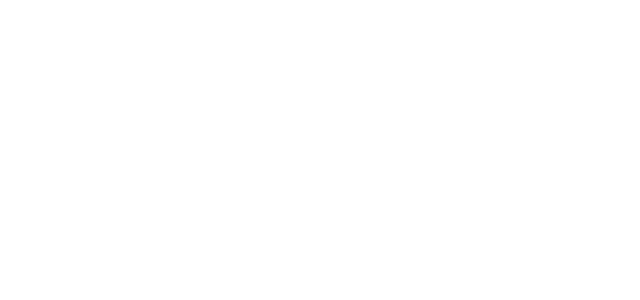
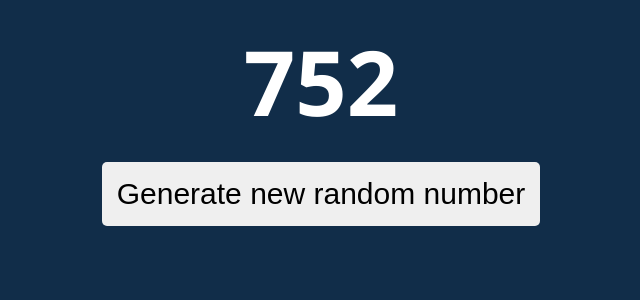
Before and after one commit to KateFront/practice-react, a React (Create React App) app: page / in a window 1280 px wide. Shown: the top 300 px of the page, without its empty margins (319-959 px from the left). Built offline with nearby package versions, Linux system fonts and the light colour scheme.

Commit message:
add state and props in the component

```diff
--- a/src/App.css
+++ b/src/App.css
@@ -1,3 +1,15 @@
 .App {
-  text-align: center;
+    text-align: center;
 }
+h1{
+    font-size: 90px;
+    margin-top: 20px;
+}
+button {
+    padding: 15px;
+    font-size: 30px;
+    border-radius: 5px;
+    margin: 20px;
+    border: 0;
+    cursor: pointer;
+}
--- a/src/App.js
+++ b/src/App.js
@@ -1,10 +1,12 @@
 import './App.css';
+import RandomNumber from "./components/RandomNumber";
 
 function App() {
-  return (
-    <div className="App">
-    </div>
-  );
+    return (
+        <div className="App">
+            <RandomNumber maxNum={1000}/>
+        </div>
+    );
 }
 
 export default App;
--- /dev/null
+++ b/src/components/RandomNumber.js
@@ -0,0 +1,19 @@
+import React, {useState} from 'react';
+import generateRandomNum from "../utils/generateRandomNum";
+
+
+const RandomNumber = ({maxNum}) => {
+
+    const [randomNum, setRandomNum] = useState(generateRandomNum(maxNum));
+    const changeRandomNum = () => {
+        setRandomNum(generateRandomNum(maxNum))
+    }
+    return (
+        <div>
+            <h1>{randomNum}</h1>
+            <button onClick={changeRandomNum}>Generate new random number</button>
+        </div>
+    );
+};
+
+export default RandomNumber;
--- a/src/index.css
+++ b/src/index.css
@@ -7,4 +7,6 @@
     font-family: 'Segoe UI', 'Roboto', 'Oxygen',
     'Ubuntu', 'Cantarell', 'Fira Sans', 'Droid Sans', 'Helvetica Neue',
     sans-serif;
+    color: white;
+    background-color: #112d49;
 }
--- /dev/null
+++ b/src/utils/generateRandomNum.js
@@ -0,0 +1,5 @@
+function generateRandomNum(maxNum) {
+    return Math.floor(Math.random() * maxNum);
+}
+
+export default generateRandomNum;
```
